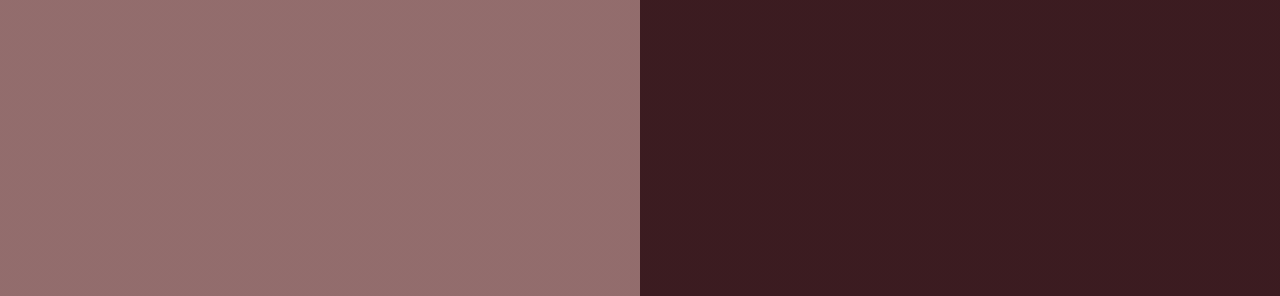
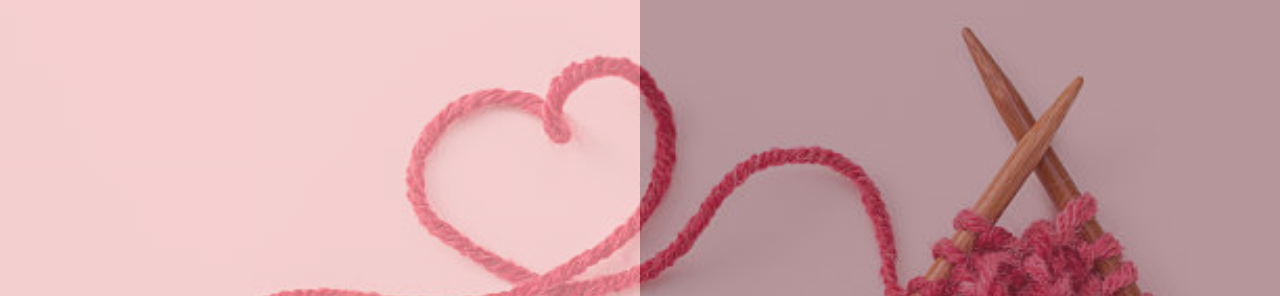
Before and after one commit to Samoel33/kubie-landing-page, a plain HTML site: page index.html in a window 1280 px wide. Shown: the part 92-388 px from the top of the page. Drawn offline with Linux system fonts and the light colour scheme; the site is published under a folder, as on GitHub Pages, so addresses that start at the root find nothing.

Commit message:
Update style.css

```diff
--- a/style.css
+++ b/style.css
@@ -33,8 +33,8 @@ body {
 }
 
 .main-container {
-    background-image: url('/depositphotos_23505717-stock-photo-color-ball.jpg');
-    background: url('/istockphoto-480447231-612x612.jpg');
+    background-image: url('depositphotos_23505717-stock-photo-color-ball.jpg');
+    background: url('istockphoto-480447231-612x612.jpg');
     background-repeat: no-repeat;
     background-size: cover;
     background-position: 80%;
```
